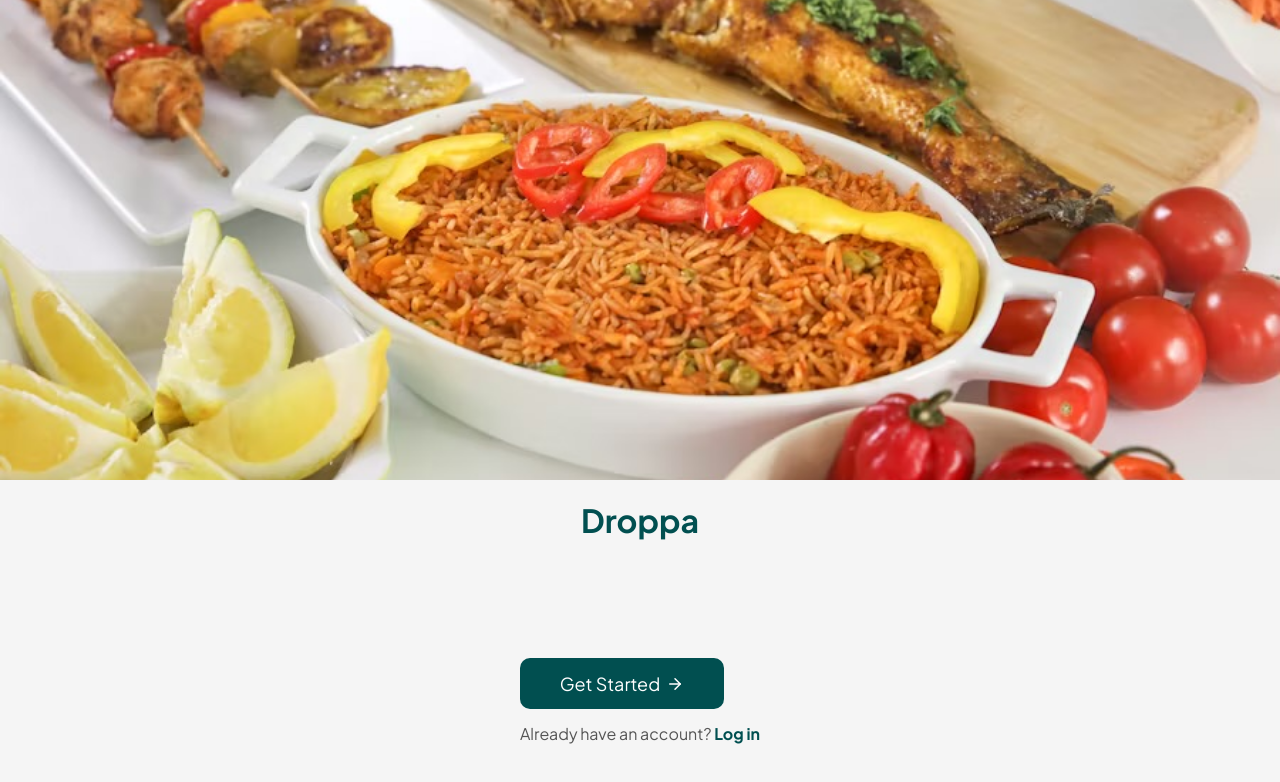
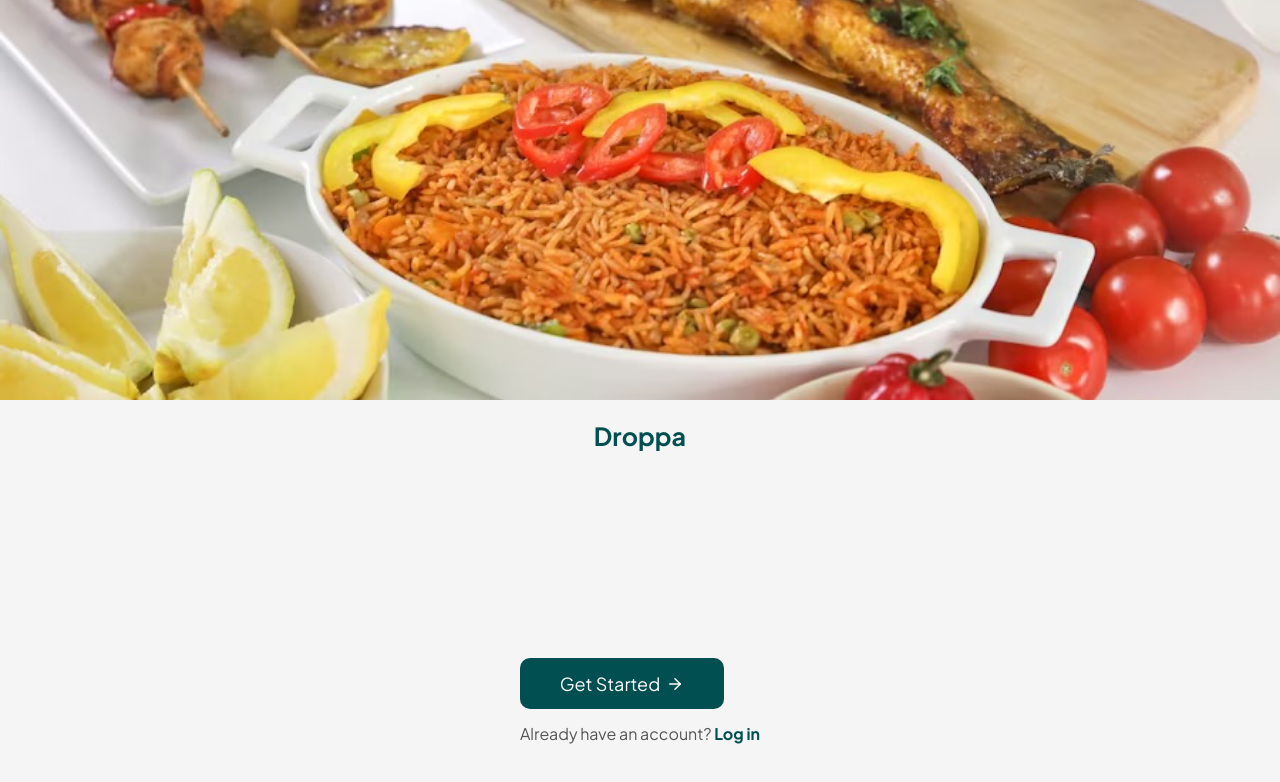
Before and after one commit to ay30bg/droppa, a React (Create React App) app: page /welcome in a window 1280 px wide. Shown: the top 782 px of the page. Built offline with nearby package versions, Linux system fonts and the light colour scheme.

Commit message:
Update welcome.css

```diff
--- a/src/styles/welcome.css
+++ b/src/styles/welcome.css
@@ -16,7 +16,7 @@
 /* Image Section */
 .welcome-image-container {
   width: 100%;
-  height: 60vh; /* Takes half of the screen */
+  height: 50vh;
   overflow: hidden;
 }
 
@@ -28,7 +28,7 @@
 
 /* Logo */
 .welcome-logo {
-  font-size: 32px;
+  font-size: 25px;
   font-weight: bold;
   margin-top: 20px;
   color: #014f50;
@@ -44,6 +44,7 @@
 .welcome-btn.primary {
   background-color: #014f50;
   color: white;
+  width: 350px;
   padding: 14px 22px;
   width: 85%;
   font-size: 18px;
```
